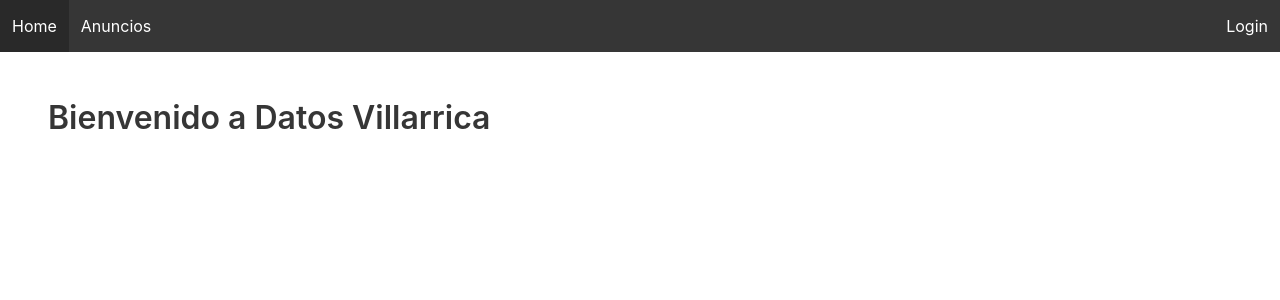
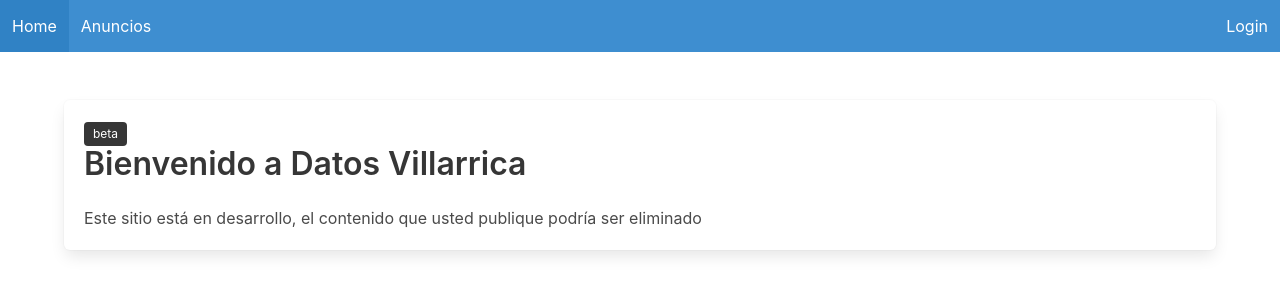
Before and after one commit to vladzur/datos-front, a Vue app: page / in a window 1280 px wide. Shown: the top 300 px of the page. Built offline with nearby package versions, Linux system fonts and the light colour scheme; no server answers; what vuefire would draw is missing.

Commit message:
Display beta warning

```diff
--- a/src/components/TopMenu.vue
+++ b/src/components/TopMenu.vue
@@ -1,5 +1,5 @@
 <template>
-  <nav class="navbar is-dark">
+  <nav class="navbar is-info">
     <div class="navbar-brand">
       <router-link class="navbar-item" to="/" exact>
         Home
--- a/src/pages/Announcements.vue
+++ b/src/pages/Announcements.vue
@@ -1,6 +1,6 @@
 <template>
   <div class="container">
-    <h1>Anuncios</h1>
+    <h1 class="title">Anuncios</h1>
     <div class="columns" v-for="(item, key) in announcements" :key="key">
       <div class="column is-9 is-offset-2">
         <div class="card">
--- a/src/pages/Home.vue
+++ b/src/pages/Home.vue
@@ -1,6 +1,11 @@
 <template>
-  <div>
-    <main-title>Bienvenido a Datos Villarrica</main-title>
+  <div class="container">
+    <div class="box">
+      <span class="tag is-dark">beta</span>
+      <main-title>Bienvenido a Datos Villarrica</main-title>
+      <p>Este sitio está en desarrollo, el contenido que usted publique podría ser eliminado</p>
+    </div>
+
   </div>
 </template>
 
```
